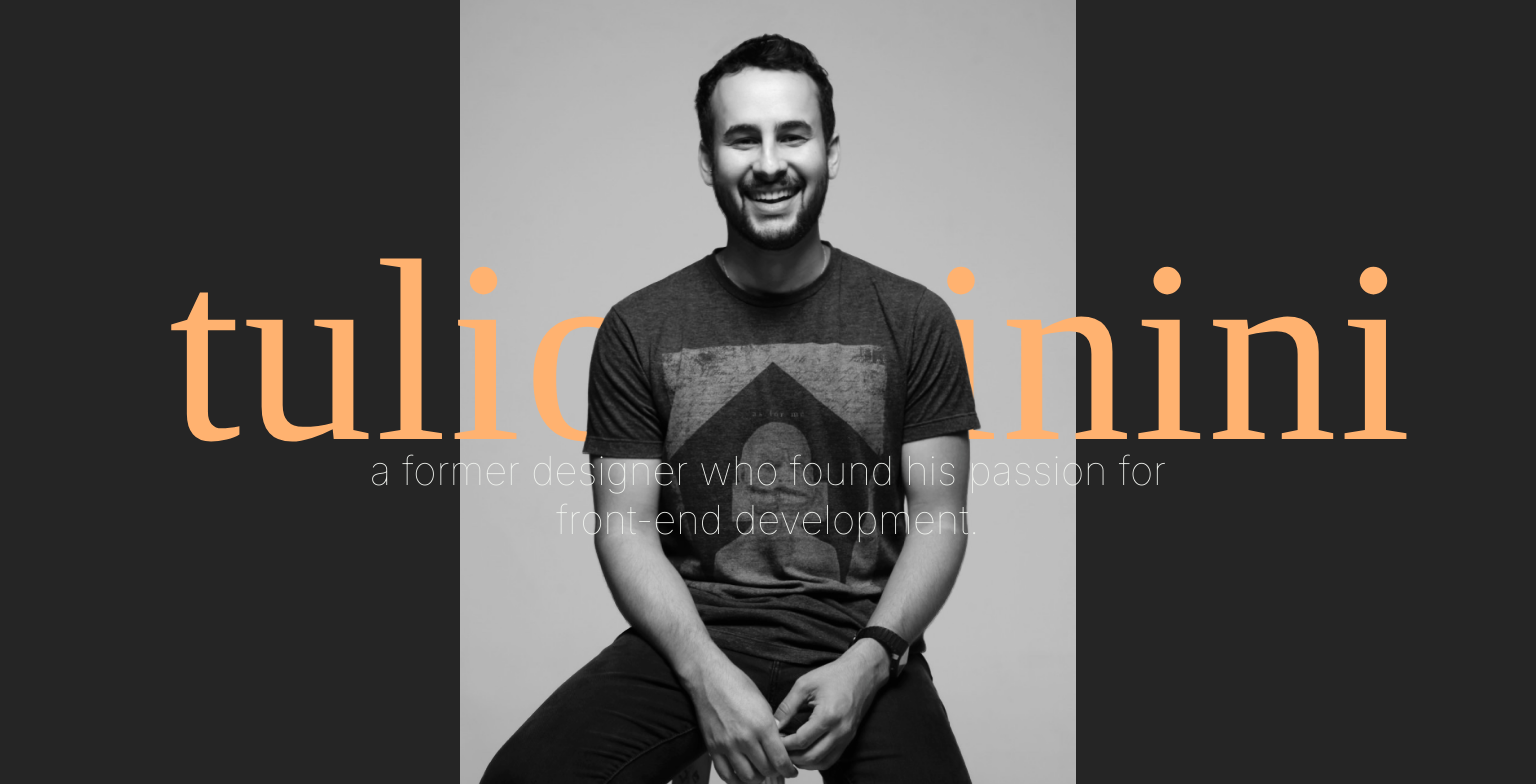
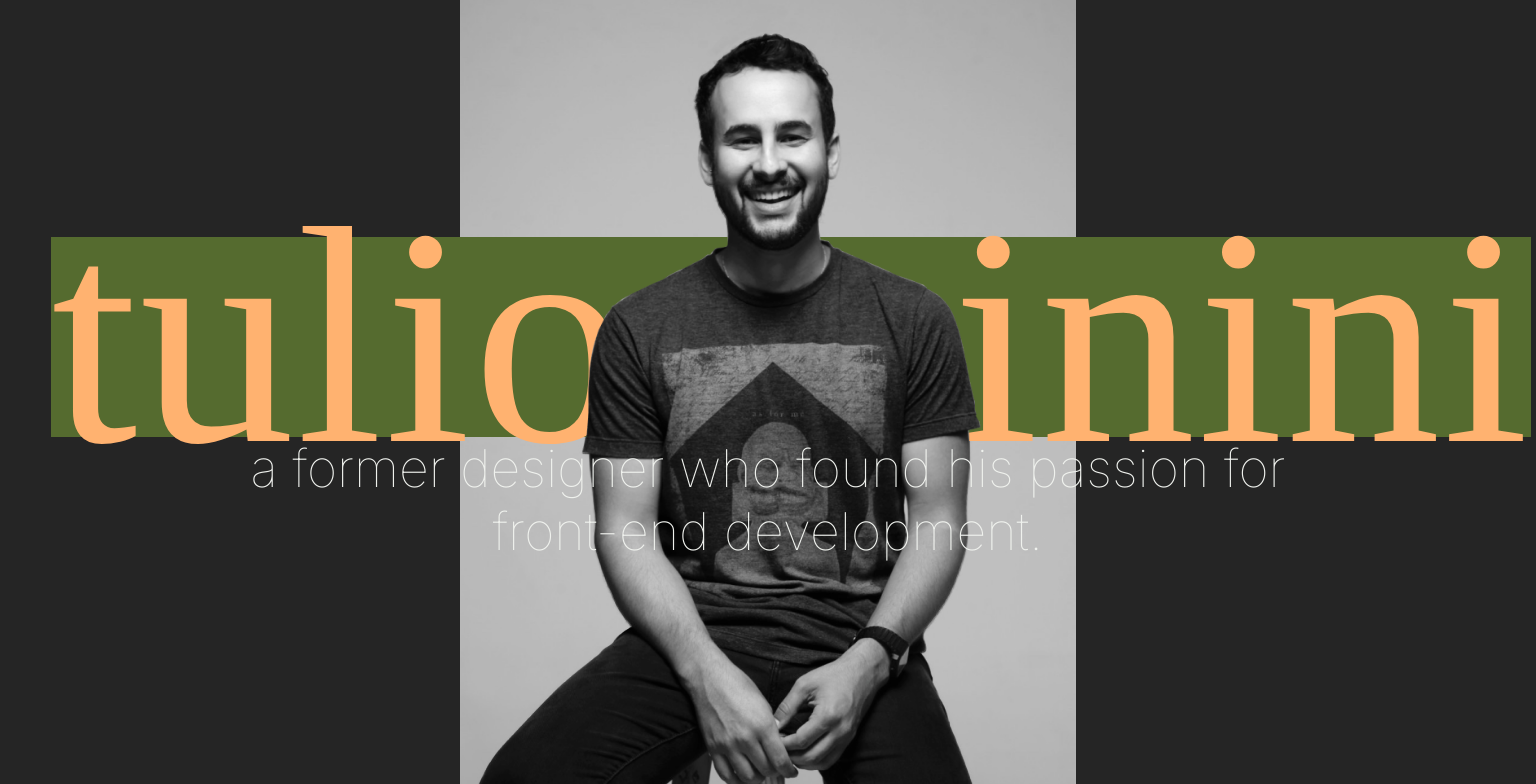
Before and after one commit to t-minini/my-website-v3, a React (Create React App) app: page / in a window 1536 px wide. Shown: the top 784 px of the page. Built offline with nearby package versions, Linux system fonts and the light colour scheme; a web font is replaced by a local one.

Commit message:
desktop, large screens portrait and landscape media query

```diff
--- a/src/components/hero/Hero.module.css
+++ b/src/components/hero/Hero.module.css
@@ -240,6 +240,7 @@
 /* SMARTPHONES PORTRAIT */
 @media only screen and (max-width: 480px) and (orientation: portrait) {
   .hero__text h1 {
+    background-color: red;
     font-size: 7.1rem;
     letter-spacing: 0.5rem;
     line-height: 5rem;
@@ -260,8 +261,9 @@
 }
 
 /* SMARTPHONES LANDSCAPE */
-@media only screen and (min-width: 370px) and (orientation: landscape) {
+@media only screen and (min-width: 665px) and (orientation: landscape) {
   .hero__text h1 {
+    background-color: aqua;
     font-size: 13.5rem;
     letter-spacing: 0.7rem;
     line-height: 8rem;
@@ -273,19 +275,18 @@
   }
 
   .img__back {
-    /* width: unset; */
     height: 100%;
   }
 
   .img__front {
-    /* width: unset; */
     height: 100%;
   }
 }
 
 /* TABLETS PORTRAIT */
-@media only screen and (min-width: 481px) and (orientation: portrait) {
+@media only screen and (min-width: 767px) and (orientation: portrait) {
   .hero__text h1 {
+    background-color: yellowgreen;
     font-size: 16rem;
     letter-spacing: 0.5rem;
     line-height: 11rem;
@@ -306,8 +307,9 @@
 }
 
 /* TABLETS LANDSCAPE */
-@media only screen and (min-width: 767px) and (orientation: landscape) {
+@media only screen and (min-width: 1023px) and (orientation: landscape) {
   .hero__text h1 {
+    background-color: brown;
     font-size: 22rem;
     letter-spacing: 0.5rem;
     line-height: 16rem;
@@ -321,7 +323,7 @@
 /* SMALL SCREENS, LAPTOPS PORTRAIT */
 @media only screen and (min-width: 769px) and (orientation: portrait) {
   .hero__text h1 {
-    background-color: blueviolet;
+    background-color: yellow;
     font-size: 19rem;
     letter-spacing: 0;
     line-height: 12rem;
@@ -341,8 +343,9 @@
 }
 
 /* SMALL SCREENS, LAPTOPS LANDSCAPE */
-@media only screen and (min-width: 819px) and (orientation: landscape) {
+@media only screen and (min-width: 1179px) and (orientation: landscape) {
   .hero__text h1 {
+    background-color: blueviolet;
     font-size: 26rem;
     letter-spacing: 0.2rem;
     line-height: 19rem;
@@ -354,7 +357,39 @@
 }
 
 /* DESKTOPS, LARGE SCREENS PORTRAIT */
-@media only screen and (min-width: 1025px) and (orientation: portrait) {
+@media only screen and (min-width: 1023px) and (orientation: portrait) {
+  .hero__text h1 {
+    background-color: cadetblue;
+    font-size: 24rem;
+    /* letter-spacing: 0; */
+    line-height: 16rem;
+  }
+
+  .hero__text p {
+    font-size: 4.3rem;
+  }
+
+  .img__back {
+    width: 60%;
+  }
+
+  .img__front {
+    width: 60%;
+  }
+}
+
+/* DESKTOPS, LARGE SCREENS LANDSCAPE */
+@media only screen and (min-width: 1365px) and (orientation: landscape) {
+  .hero__text h1 {
+    background-color: darkolivegreen;
+    font-size: 31rem;
+    /* letter-spacing: 0; */
+    line-height: 20rem;
+  }
+
+  .hero__text p {
+    font-size: 5.2rem;
+  }
 }
 
 /* EXTRA LARGE SCREENS, TV PORTRAIT */
```
